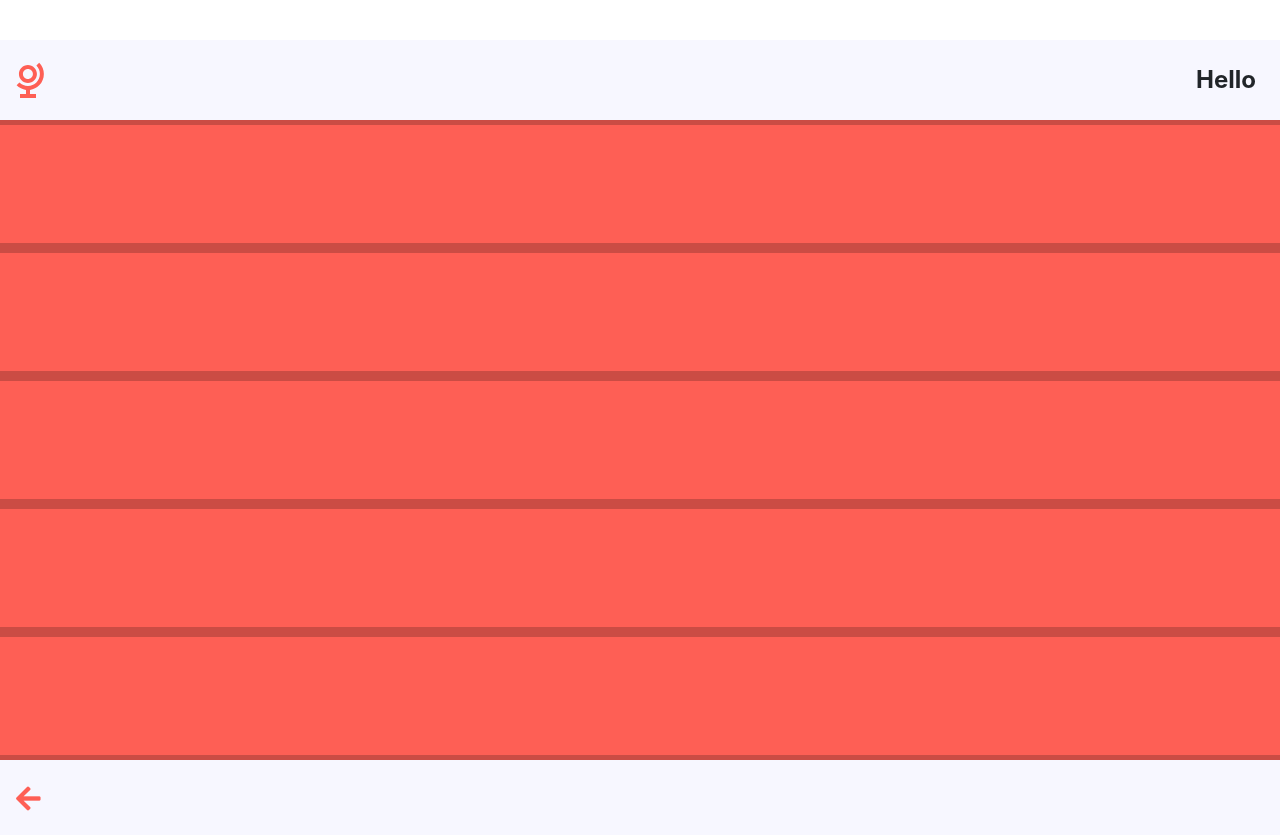
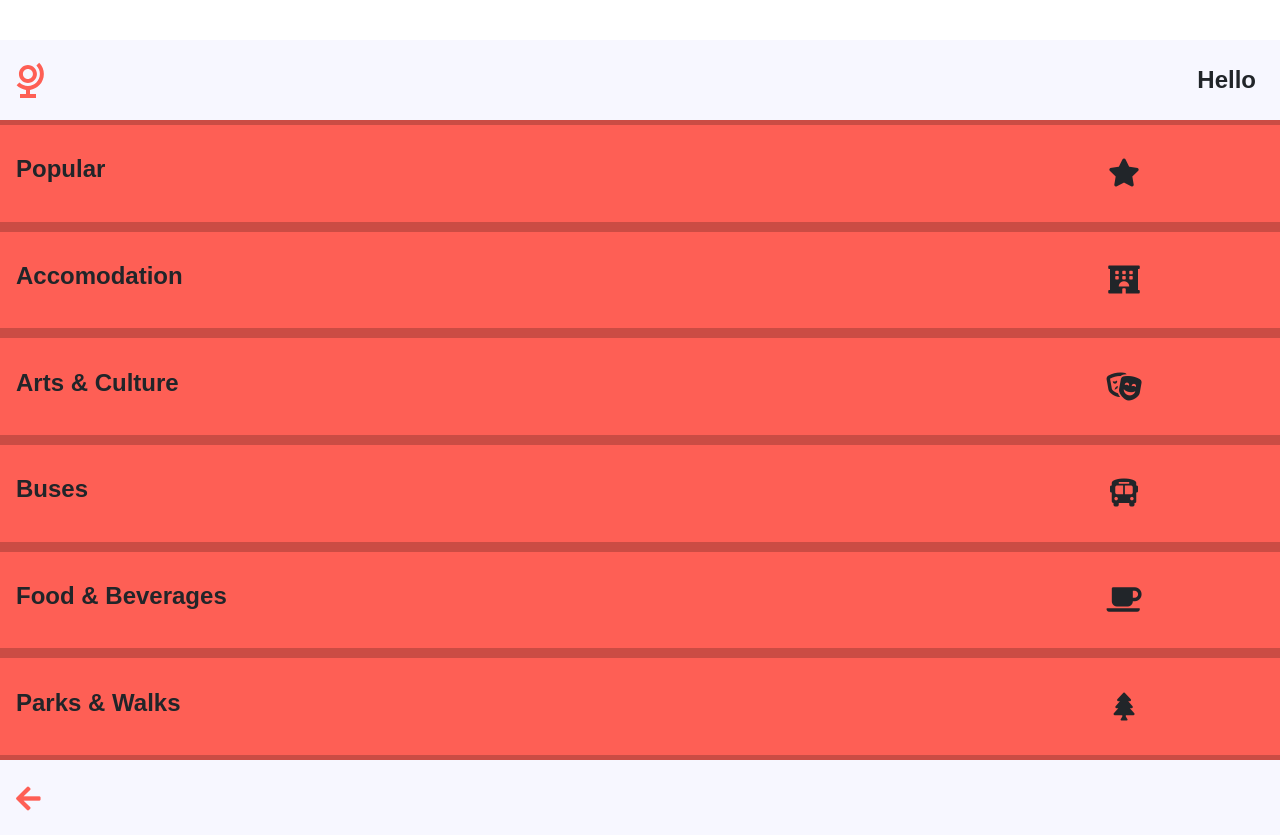
Before and after one commit to maria198/Group-Summative, a website with bundled scripts: page index.html in a window 1280 px wide. Shown: the part 1560-2395 px from the top of the page. Built offline with nearby package versions, Linux system fonts and the light colour scheme; a web font is replaced by a local one.

Commit message:
Cat - finished section 3

```diff
--- a/index.html
+++ b/index.html
@@ -66,25 +66,54 @@
 			</div>
 
 			<div class="accordion choices-list">
+
+				<div class="choices row popular">
+					<div class="choice-name">
+						<h1>Popular</h1>
+					</div>
+					<div class="drop-btn">
+						<i class="fas fa-star"></i>
+					</div>
+				</div>
 				<div class="choices row accomodation">
-					<div class="choice-name"></div>
-					<div class="drop-btn"></div>
+					<div class="choice-name">
+						<h1>Accomodation</h1>
+					</div>
+					<div class="drop-btn">
+						<i class="fas fa-hotel"></i>
+					</div>
 				</div>
 				<div class="choices row arts-culture">
-					<div class="choice-name"></div>
-					<div class="drop-btn"></div>
+					<div class="choice-name">
+						<h1>Arts & Culture</h1>
+					</div>
+					<div class="drop-btn">
+						<i class="fas fa-theater-masks"></i>
+					</div>
 				</div>
 				<div class="choices row buses">
-					<div class="choice-name"></div>
-					<div class="drop-btn"></div>
+					<div class="choice-name">
+						<h1>Buses</h1>
+					</div>
+					<div class="drop-btn">
+						<i class="fas fa-bus-alt"></i>
+					</div>
 				</div>
 				<div class="choices row food-beverage">
-					<div class="choice-name"></div>
-					<div class="drop-btn"></div>
+					<div class="choice-name">
+						<h1>Food & Beverages</h1>
+					</div>
+					<div class="drop-btn">
+						<i class="fas fa-coffee"></i>
+					</div>
 				</div>
 				<div class="choices row parks-walks">
-					<div class="choice-name"></div>
-					<div class="drop-btn"></div>
+					<div class="choice-name">
+						<h1>Parks & Walks</h1>
+					</div>
+					<div class="drop-btn">
+						<i class="fas fa-tree"></i>
+					</div>
 				</div>
 			</div>
 			<div class="footer">
--- a/scss/_theme.scss
+++ b/scss/_theme.scss
@@ -32,6 +32,7 @@
 	min-height: 100vh;
 	min-width: 320px;
 	width: 100%;
+	font-family:$font-main;
 }
 
 
@@ -71,6 +72,36 @@
 			border-top:thick solid $darken;
 			border-bottom:thick solid $darken;
 			background-color:$color1;
+
+			display:flex;
+			flex-wrap:wrap;
+			align-items:center;
+			justify-content:space-between;
+
+
+			.choice-name {
+				margin-left:1em;
+				flex:1 0 60%;
+				color:$color2;
+			}
+
+			.drop-btn {
+				box-sizing:border-box;
+				padding:1em;
+				width:1em;
+				flex:1 0 10%;
+				display:flex;
+				flex-wrap:wrap;
+				align-items:center;
+				justify-content:space-around;
+
+				i{
+					font-size:$button-size;
+       				text-align:center;
+					color:$color2;
+				}
+			}
+
 		}
 	}
 }
```
Also changed, not shown: css/style.css.
